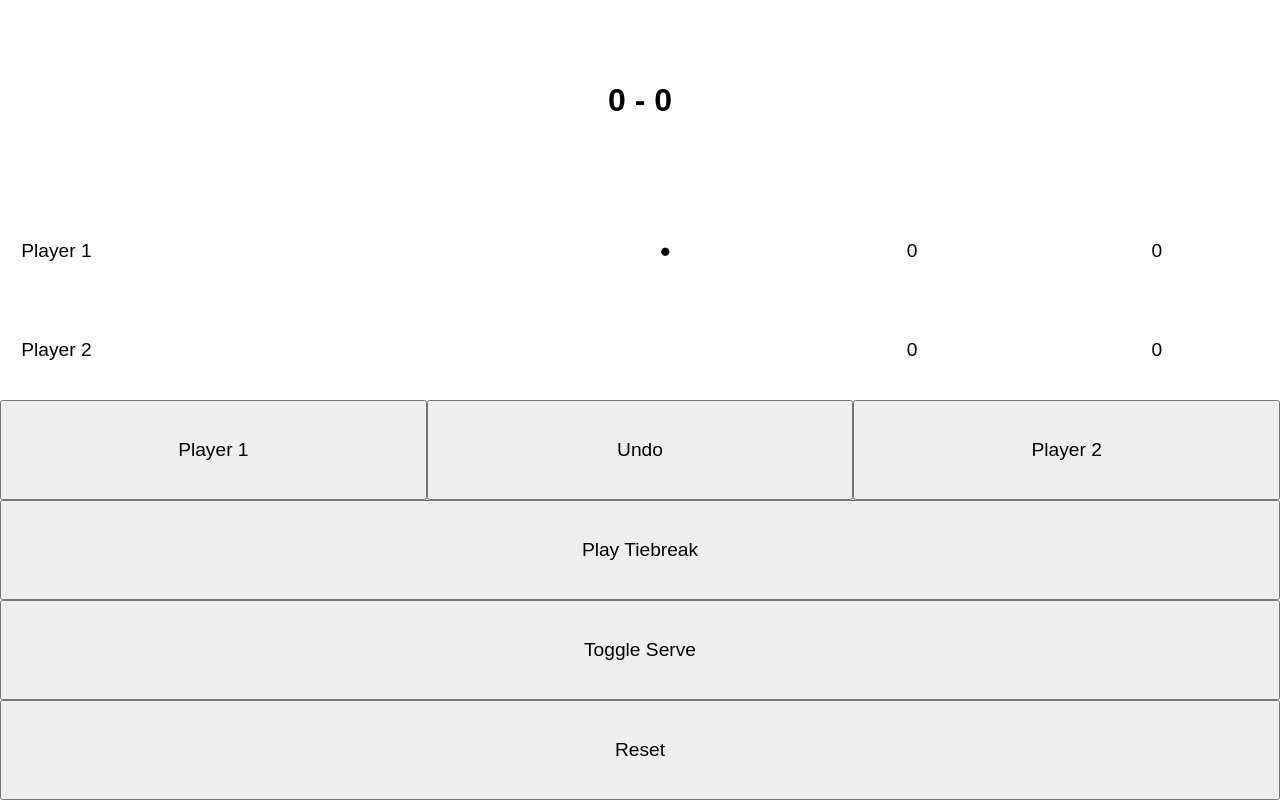
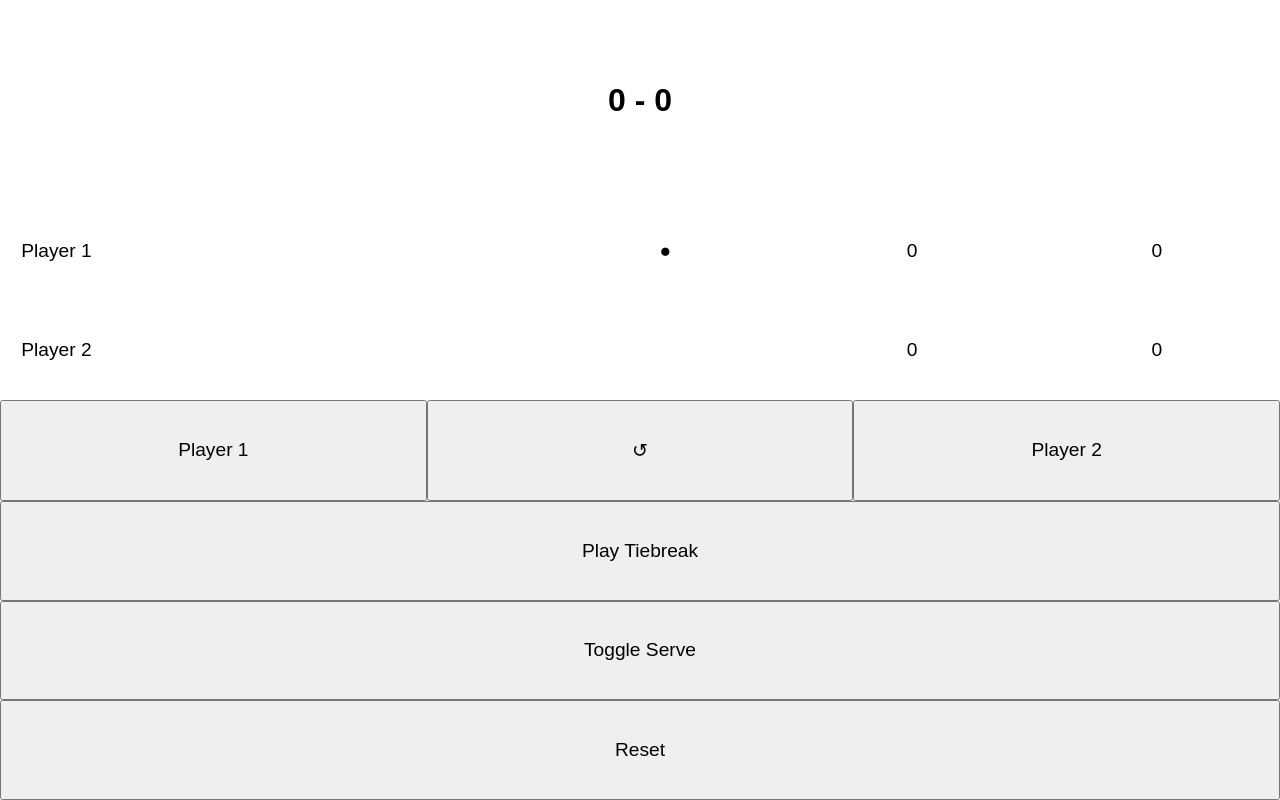
Before and after one commit to vinhanguyen/tennis, a React (Vite) app: page / in a window 1280 px wide. Built offline with nearby package versions, Linux system fonts and the light colour scheme.

Commit message:
Change undo text

```diff
--- a/src/Controls.tsx
+++ b/src/Controls.tsx
@@ -25,7 +25,7 @@ export default function Controls({
   return (
     <nav>
       <button onClick={() => onPoint(1)}>Player 1</button>
-      <button onClick={onUndo}>Undo</button>
+      <button onClick={onUndo}>&#8634;</button>
       <button onClick={() => onPoint(2)}>Player 2</button>
       <button disabled={tiebreak || !newGame} onClick={onTiebreak}>Play Tiebreak</button>
       <button disabled={!newMatch || tiebreak} onClick={onToggleServe}>Toggle Serve</button>
```
